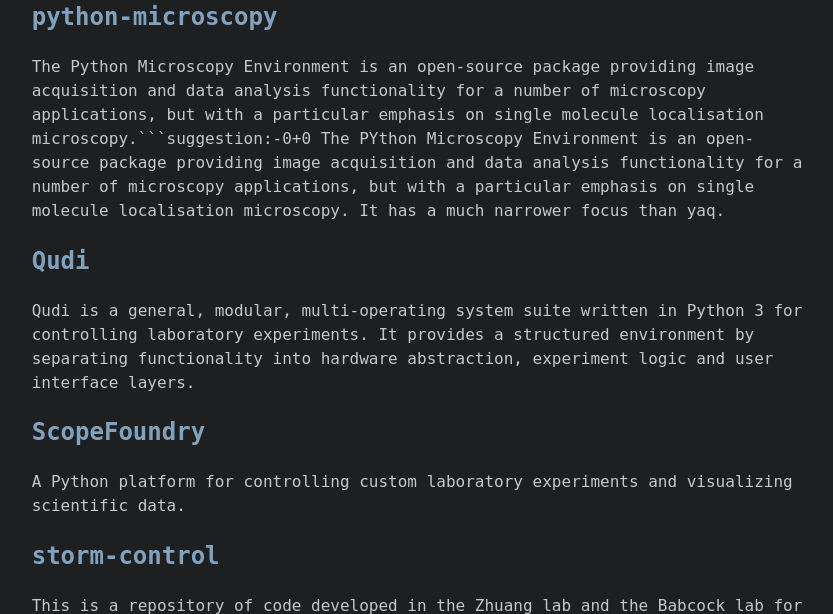
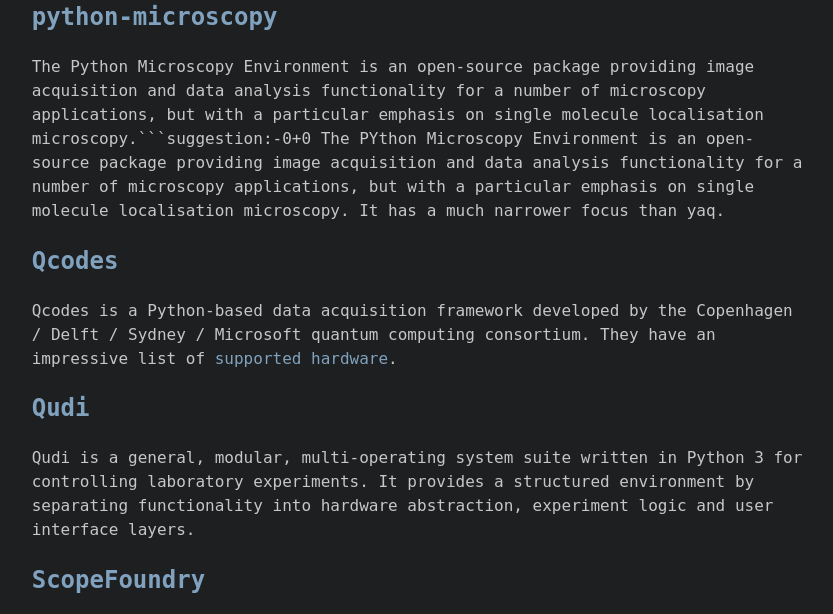
Before and after one commit to yaq-project/yaq-fyi, a Python web app: template templates/alternatives.html in a window 1280 px wide. Shown: the part 1939-2553 px from the top of the page, without its empty margins (223-1056 px from the left). Run offline with Jinja, Linux system fonts and the light colour scheme; the template is opened without the code that fills it, so the values that code supplies are empty.

Commit message:
add qcodes to alternatives

```diff
--- a/templates/alternatives.html
+++ b/templates/alternatives.html
@@ -98,6 +98,13 @@ The PYthon Microscopy Environment is an open-source package providing image acqu
 It has a much narrower focus than yaq.
 </p>
 
+<h2><a href="http://qcodes.github.io/Qcodes/index.html">Qcodes</a></h2>
+
+<p>
+Qcodes is a Python-based data acquisition framework developed by the Copenhagen / Delft / Sydney / Microsoft quantum computing consortium.
+They have an impressive list of <a href="http://qcodes.github.io/Qcodes/api/generated/qcodes.instrument_drivers.html">supported hardware</a>.
+</p>
+
 <h2><a href="https://doi.org/10.1016/j.softx.2017.02.001">Qudi</a></h2>
 
 <p>
```
